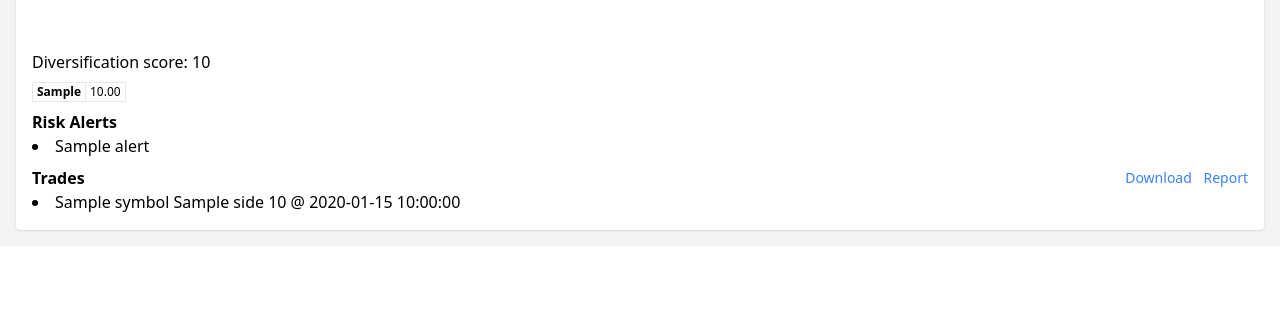
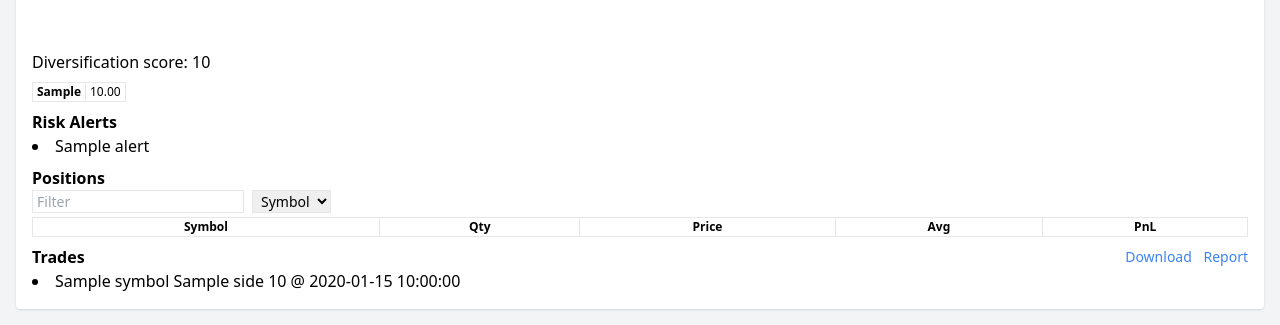
Before and after one commit to 0x92/alpaca-ai-trading-bot, a Flask app: template templates/dashboard.html in a window 1280 px wide. Shown: the part 590-915 px from the top of the page. Before the commit the page ends 824 px from the top, so only its background shows below. Run offline with Flask 3, Linux system fonts and the light colour scheme; the template is opened without the code that fills it: most values are stand-ins (such as "Sample title", 1, 10 or a date in 2020); lists and menus that the app fills with data are empty; parts of the project's set-up code (start-up, migrations or seed data) failed here and were passed over; some libraries are stand-ins or nearby versions.

Commit message:
Add live positions view

```diff
--- a/app.py
+++ b/app.py
@@ -62,23 +62,26 @@ def _portfolio_snapshot():
         p.correlation_matrix = divers["matrix"]
         p.diversification_score = divers["score"]
         p.diversification_warnings = divers["warnings"]
-        data.append({
-            "name": p.name,
-            "cash": cash,
-            "portfolio_value": value,
-            "history": p.history[-5:],
-            "equity": p.equity_curve[-50:],
-            "equity_norm": manager.get_normalized_equity(p)[-50:],
-            "benchmark": bench[-50:],
-            "strategy_type": p.strategy_type,
-            "custom_prompt": p.custom_prompt,
-            "risk_alerts": p.risk_alerts[-5:] + p.diversification_warnings,
-            "stop_loss_pct": p.stop_loss_pct,
-            "take_profit_pct": p.take_profit_pct,
-            "max_drawdown_pct": p.max_drawdown_pct,
-            "diversification_score": p.diversification_score,
-            "correlation": p.correlation_matrix,
-        })
+        data.append(
+            {
+                "name": p.name,
+                "cash": cash,
+                "portfolio_value": value,
+                "positions": p.get_positions(),
+                "history": p.history[-5:],
+                "equity": p.equity_curve[-50:],
+                "equity_norm": manager.get_normalized_equity(p)[-50:],
+                "benchmark": bench[-50:],
+                "strategy_type": p.strategy_type,
+                "custom_prompt": p.custom_prompt,
+                "risk_alerts": p.risk_alerts[-5:] + p.diversification_warnings,
+                "stop_loss_pct": p.stop_loss_pct,
+                "take_profit_pct": p.take_profit_pct,
+                "max_drawdown_pct": p.max_drawdown_pct,
+                "diversification_score": p.diversification_score,
+                "correlation": p.correlation_matrix,
+            }
+        )
     return data
 
 
@@ -139,7 +142,9 @@ def preview_prompt(name: str):
         return "Unknown portfolio", 404
     original_prompt = temp_portfolio.custom_prompt
     temp_portfolio.custom_prompt = prompt
-    decision = get_strategy_from_openai(temp_portfolio, research, temp_portfolio.strategy_type)
+    decision = get_strategy_from_openai(
+        temp_portfolio, research, temp_portfolio.strategy_type
+    )
     temp_portfolio.custom_prompt = original_prompt
     return decision
 
--- a/templates/base.html
+++ b/templates/base.html
@@ -12,6 +12,7 @@
     <script>
         const socket = io();
         const charts = {};
+        const positionsStore = {};
 
         async function previewPrompt(name) {
             const form = document.querySelector(`#portfolio-${name} form[action$='set_prompt']`);
@@ -57,6 +58,52 @@
                     maintainAspectRatio: false
                 }
             });
+        }
+
+        function renderPositions(name) {
+            const data = positionsStore[name] || [];
+            const table = document.getElementById('positions-' + name);
+            if (!table) return;
+            const sortSelect = document.getElementById('pos-sort-' + name);
+            const filterInput = document.getElementById('pos-filter-' + name);
+            let items = data.slice();
+            if (filterInput && filterInput.value) {
+                const term = filterInput.value.toLowerCase();
+                items = items.filter(pos => pos.symbol.toLowerCase().includes(term));
+            }
+            const sortKey = sortSelect ? sortSelect.value : 'symbol';
+            items.sort((a, b) => {
+                if (sortKey === 'pnl') return b.pnl - a.pnl;
+                return a.symbol.localeCompare(b.symbol);
+            });
+            const tbody = table.querySelector('tbody');
+            tbody.innerHTML = '';
+            if (items.length === 0) {
+                const row = document.createElement('tr');
+                const td = document.createElement('td');
+                td.colSpan = 5;
+                td.textContent = 'No positions';
+                row.appendChild(td);
+                tbody.appendChild(row);
+            } else {
+                items.forEach(pos => {
+                    const row = document.createElement('tr');
+                    row.innerHTML =
+                        `<td class="border px-1">${pos.symbol}</td>` +
+                        `<td class="border px-1">${pos.qty}</td>` +
+                        `<td class="border px-1">${pos.price.toFixed(2)}</td>` +
+                        `<td class="border px-1">${pos.avg_price.toFixed(2)}</td>` +
+                        `<td class="border px-1">${pos.pnl.toFixed(2)} (${(pos.pnl_pct*100).toFixed(2)}%)</td>`;
+                    tbody.appendChild(row);
+                });
+            }
+        }
+
+        function attachPositionHandlers(name) {
+            const sortSelect = document.getElementById('pos-sort-' + name);
+            const filterInput = document.getElementById('pos-filter-' + name);
+            if (sortSelect) sortSelect.addEventListener('change', () => renderPositions(name));
+            if (filterInput) filterInput.addEventListener('input', () => renderPositions(name));
         }
 
         function updatePortfolios(data) {
@@ -130,6 +177,10 @@
                     charts[p.name].data.datasets[1].data = benchValues;
                     charts[p.name].update();
                 }
+
+                positionsStore[p.name] = p.positions || [];
+                attachPositionHandlers(p.name);
+                renderPositions(p.name);
             });
         }
 
@@ -140,6 +191,7 @@
             if (dataElement) {
                 const portfolios = JSON.parse(dataElement.textContent);
                 updatePortfolios(portfolios);
+                portfolios.forEach(p => attachPositionHandlers(p.name));
             }
         });
     </script>
--- a/templates/dashboard.html
+++ b/templates/dashboard.html
@@ -69,6 +69,28 @@
             <li>No alerts.</li>
             {% endfor %}
         </ul>
+        <div class="mt-2">
+            <h3 class="font-semibold">Positions</h3>
+            <div class="flex space-x-2 mb-1 text-sm">
+                <input type="text" placeholder="Filter" id="pos-filter-{{ p.name }}" class="border px-1 py-0">
+                <select id="pos-sort-{{ p.name }}" class="border px-1 py-0">
+                    <option value="symbol">Symbol</option>
+                    <option value="pnl">PnL</option>
+                </select>
+            </div>
+            <table class="text-xs border w-full" id="positions-{{ p.name }}">
+                <thead>
+                    <tr>
+                        <th class="border px-1">Symbol</th>
+                        <th class="border px-1">Qty</th>
+                        <th class="border px-1">Price</th>
+                        <th class="border px-1">Avg</th>
+                        <th class="border px-1">PnL</th>
+                    </tr>
+                </thead>
+                <tbody></tbody>
+            </table>
+        </div>
         <div class="flex items-center justify-between mt-2">
             <h3 class="font-semibold">Trades</h3>
             <div class="space-x-2 text-sm">
```
Also changed, not shown: Tasks.md (+4 -4 lines), app/portfolio_manager.py (+49 -10 lines).
